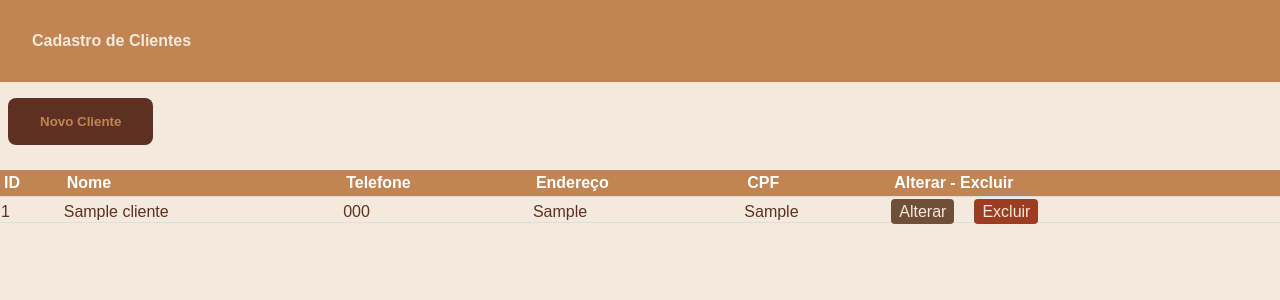
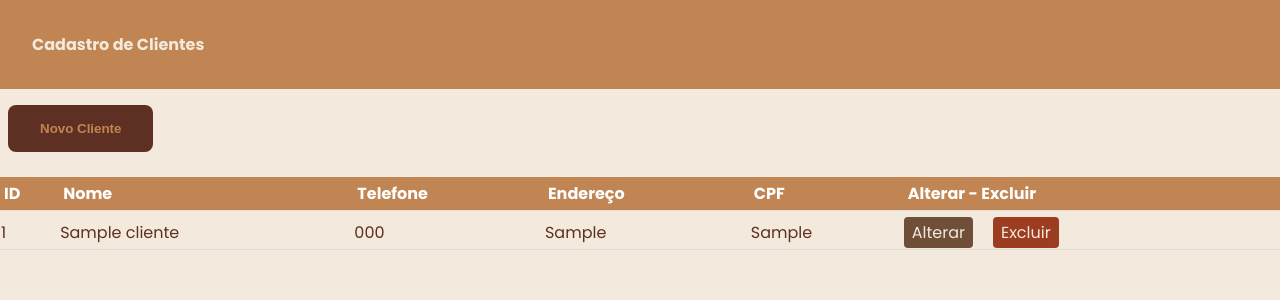
Before and after one commit to AllyssonR/lista_cliente, a PHP site: page / in a window 1280 px wide. Shown: the top 300 px of the page. Run offline with PHP 8.4, Linux system fonts and the light colour scheme; tables that the repository leaves empty or names only in its code hold one stand-in row (values such as "Sample post").

Commit message:
mudei as fontes do cadastro e afastei os botoes de alterar e excluir

```diff
--- a/index.php
+++ b/index.php
@@ -5,6 +5,9 @@
   <meta charset="UTF-8">
   <meta name="viewport" content="width=device-width, initial-scale=1.0">
   <link rel="stylesheet" href="./style.css">
+  <link rel="preconnect" href="https://fonts.googleapis.com">
+  <link rel="preconnect" href="https://fonts.gstatic.com" crossorigin>
+  <link href="https://fonts.googleapis.com/css2?family=Poppins:ital,wght@0,100;0,200;0,300;0,400;0,500;0,600;0,700;0,800;0,900;1,100;1,200;1,300;1,400;1,500;1,600;1,700;1,800;1,900&display=swap" rel="stylesheet">
   <title>Lista de Clientes</title>
 </head>
 
@@ -44,7 +47,7 @@
         echo "<td>$telefone</td>";
         echo "<td>$endereco</td>";
         echo "<td>$cpf</td>";
-        echo "<td>";
+        echo "<td class='group-buttons'>";
         echo "<a class='alterar' href='cliente.php?id_cliente=$idCliente'>Alterar</a>";
         echo "<a class='excluir' href='excluir.php?id_cliente=$idCliente'>Excluir</a>";
         echo "</td>";
--- a/style.css
+++ b/style.css
@@ -9,12 +9,12 @@ body {
   padding: 0;
   margin: 0;
   box-sizing: border-box;
+  font-family: "Poppins", sans-serif;
   background-color: var(--linen);
 }
 .container header {
   background-color: var(--caramel);
   padding: 2rem;
-  font-family: Arial, Helvetica, sans-serif;
   font-weight: bold;
   color: var(--linen);
 }
@@ -26,7 +26,6 @@ body {
   color: var(--caramel);
   background-color: var(--caput-mortuum);
   border-radius: 8px;
-  font-family: Arial, Helvetica, sans-serif;
   font-weight: bold;
   cursor: pointer;
   transition: 0.2s;
@@ -50,7 +49,6 @@ td {
   padding: 12px, 15px;
   text-align: left;
   color: var(--caput-mortuum);
-  font-family: Arial, Helvetica, sans-serif;
   border-bottom: 1px solid #ddd;
 }
 
@@ -93,3 +91,7 @@ tr:nth-child(even) {
 tr:hover {
   background-color: #f1f1f1;
 }
+
+.group-buttons {
+  padding: 0.25rem 0;
+}
```
